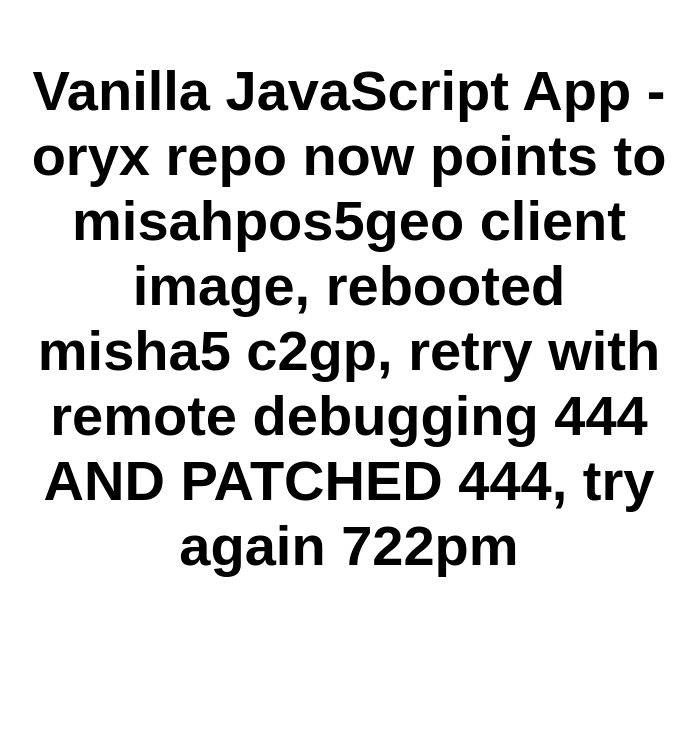
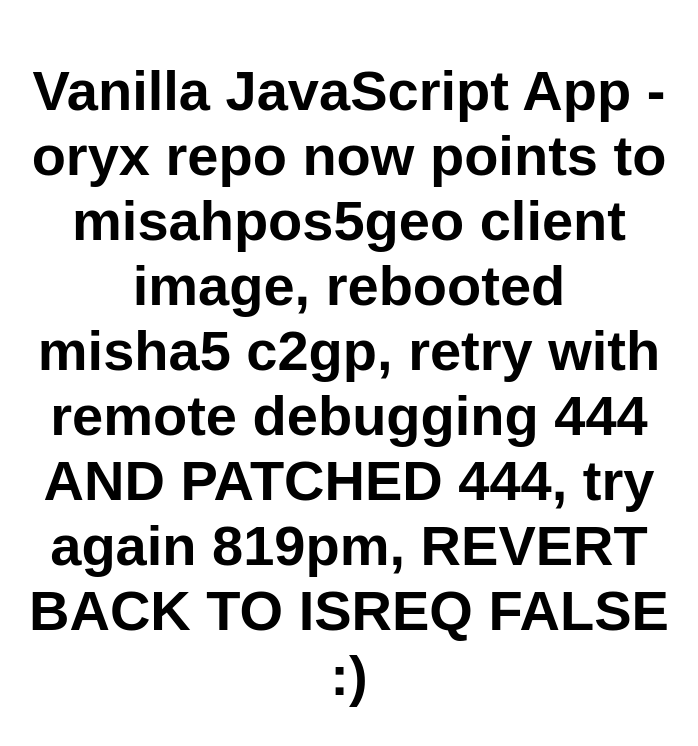
Before and after one commit to cmriachi/mishapos5geotests, a website: page src/index.html in a window 1280 px wide. Shown: the whole page, without its empty margins (291-989 px from the left). Drawn offline with Linux system fonts and the light colour scheme.

Commit message:
Update index.html

```diff
--- a/src/index.html
+++ b/src/index.html
@@ -10,7 +10,7 @@
 
 <body>
   <main>
-    <h1>Vanilla JavaScript App - oryx repo now points to misahpos5geo client image, rebooted misha5 c2gp, retry with remote debugging 444 AND PATCHED 444, try again 722pm</h1>
+    <h1>Vanilla JavaScript App - oryx repo now points to misahpos5geo client image, rebooted misha5 c2gp, retry with remote debugging 444 AND PATCHED 444, try again 819pm, REVERT BACK TO ISREQ FALSE :)</h1>
   </main>
 </body>
 
```
